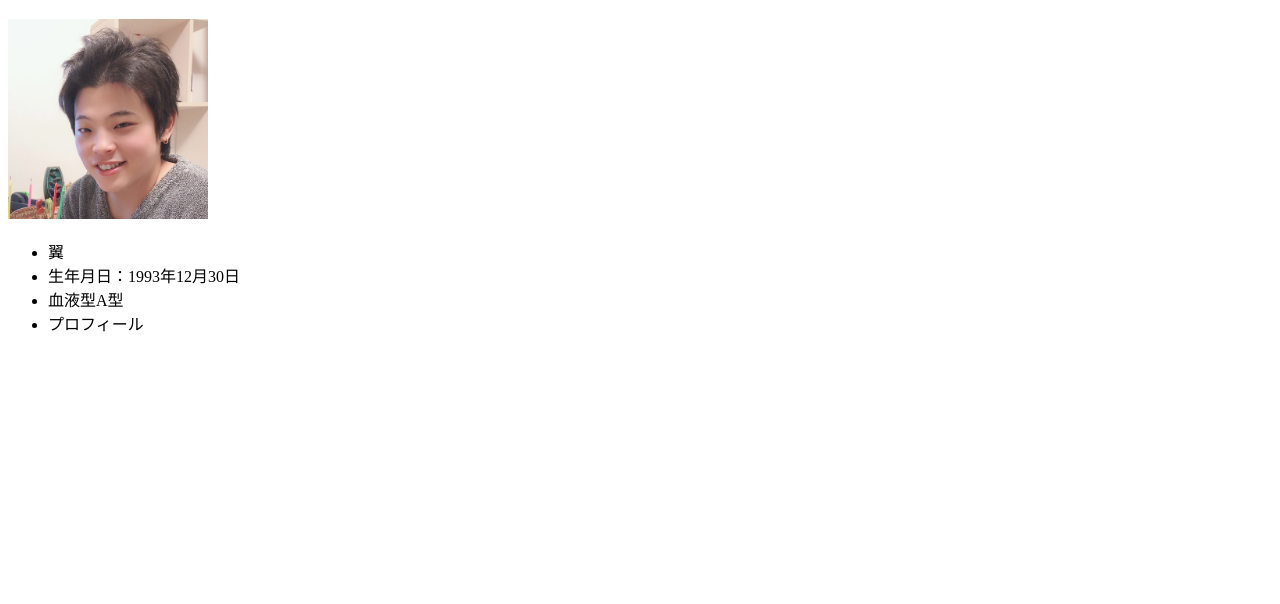
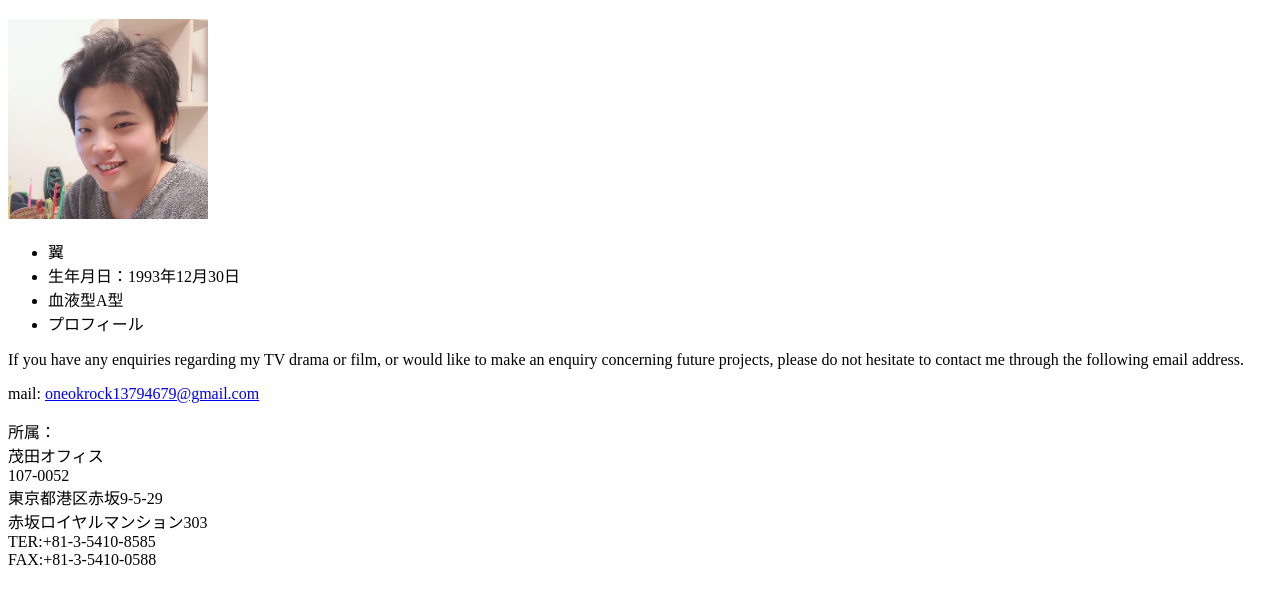
Before and after one commit to tsun1096/Profile, a plain HTML site: page index.html in a window 1280 px wide. Shown: the part 70-674 px from the top of the page. Drawn offline with Linux system fonts and the light colour scheme.

Commit message:
プロフィール

```diff
--- a/index.html
+++ b/index.html
@@ -18,6 +18,21 @@
          <li>プロフィール</li>
      </ul>
  </div>
+ <div>
+     <p>If you have any enquiries regarding my TV drama or film, or would like to make an enquiry concerning future projects, please do not hesitate to contact me through the following email address.
+     </p>
+     mail: <a href="mailto:oneokrock13794679@gmail.com">oneokrock13794679@gmail.com</a>
+     <div>
+         <p>所属：</br>
+             茂田オフィス</br>
+             107-0052</br>
+             東京都港区赤坂9-5-29</br>
+             赤坂ロイヤルマンション303</br>
+             TER:+81-3-5410-8585</br>
+             FAX:+81-3-5410-0588</br>
+         </p>
+     </div>
+ </div>
 </body>
 
 </html>
```
